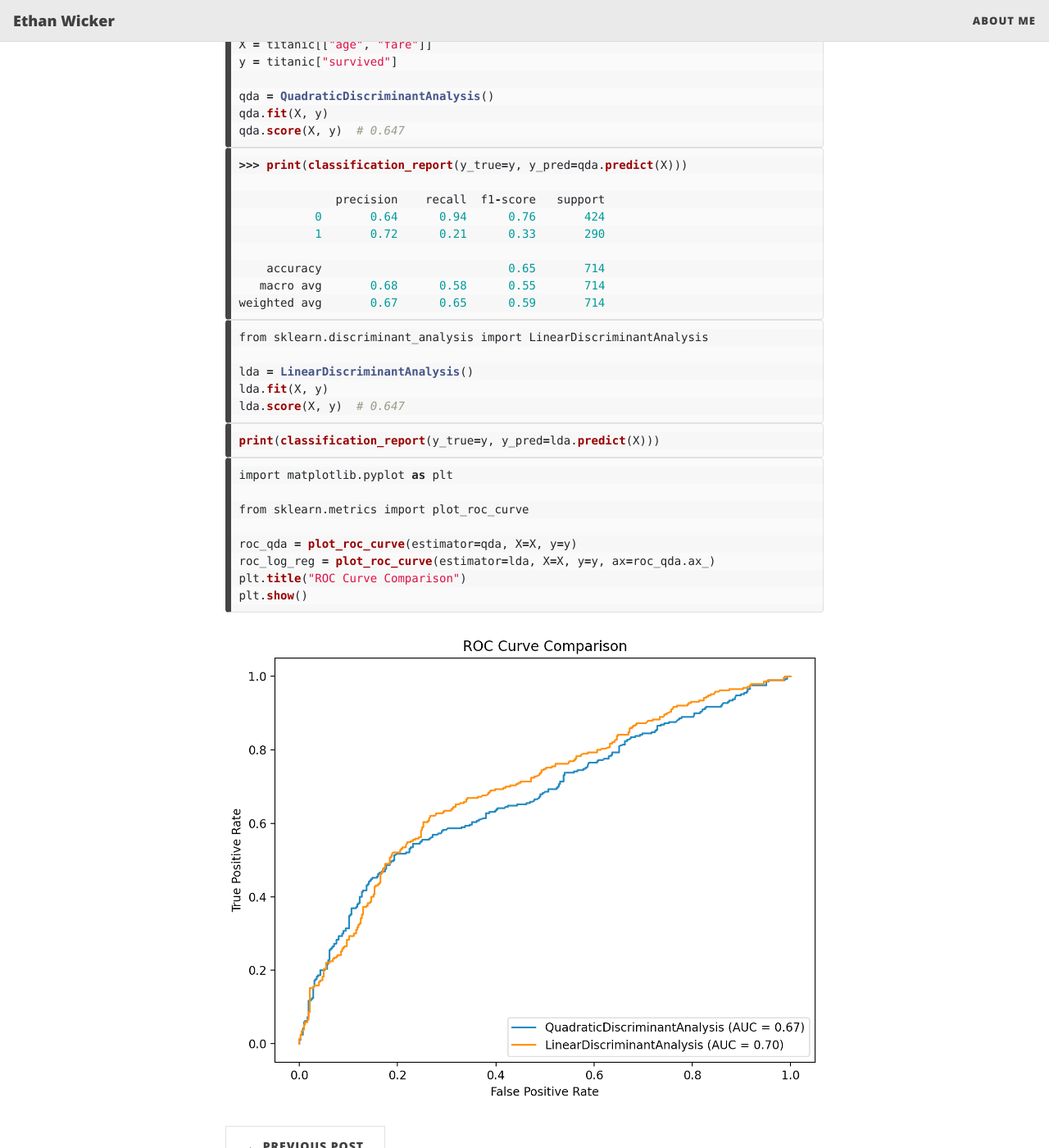
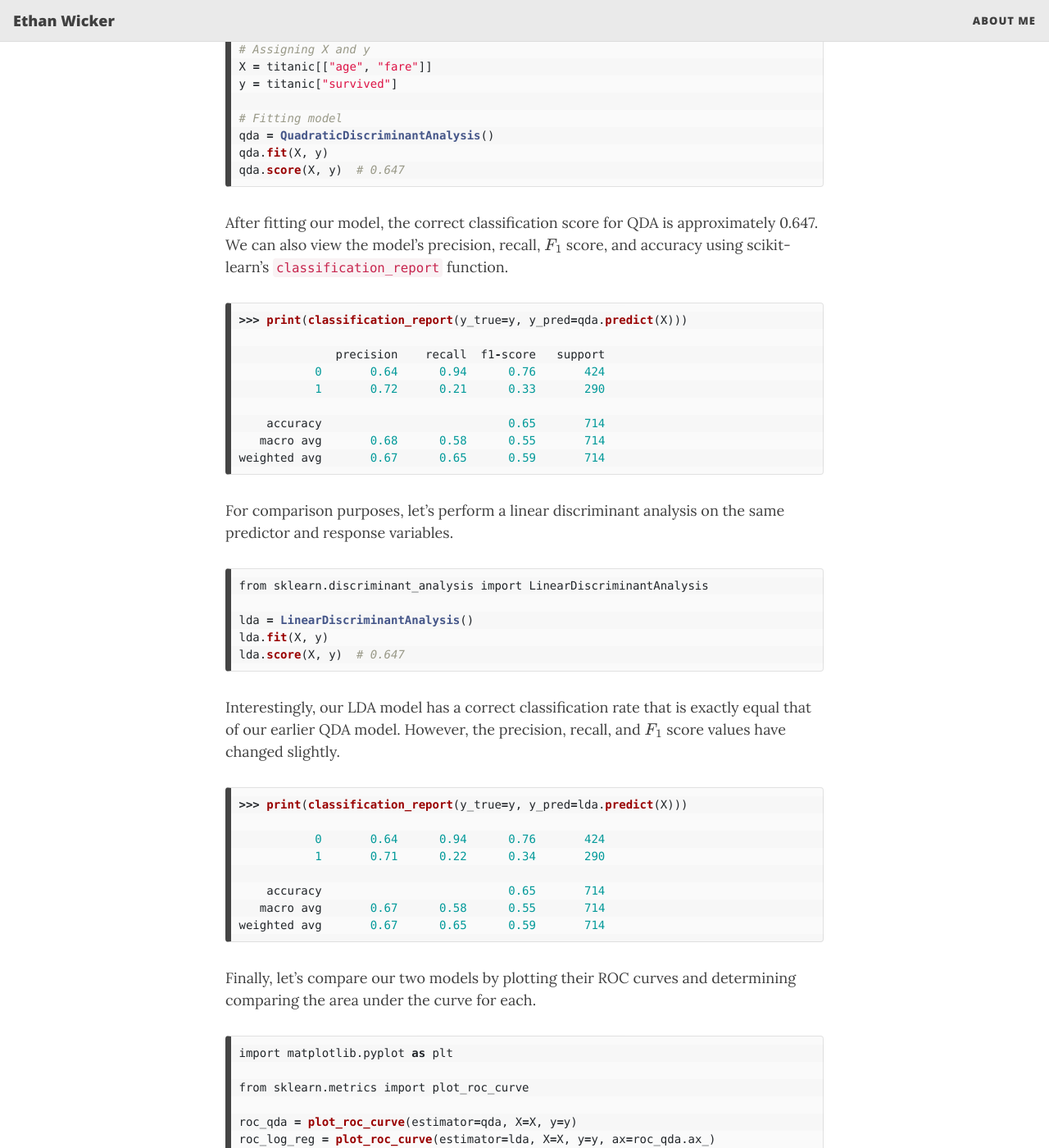
Before and after one commit to ethanwicker/ethanwicker.github.io, a Jekyll site: the page built from _posts/2021-02-10-quadratic-discriminant-analysis-001.md, in a window 1280 px wide and 1400 px high, scrolled down 3165 px. Shown: the whole window at 82% size. Built offline with Jekyll 4.4.1, drawn with Linux system fonts in a browser that asks for light colours; nearby versions of some CDN libraries; formulas are drawn with MathJax 3; some of the changed text lies outside the part shown.

Commit message:
Updating post

````diff
--- a/_posts/2021-02-10-quadratic-discriminant-analysis-001.md
+++ b/_posts/2021-02-10-quadratic-discriminant-analysis-001.md
@@ -46,20 +46,24 @@ In the left-hand panel, we see that the black dotted LDA decision boundary appro
 
 ### A scikit-learn Example
 
-More details coming soon...
+Next, let's explore using scikit-learn to perform quadratic discriminant analysis on our `titanic` dataset.
 
 ```python
 import pandas as pd
-
 from sklearn.discriminant_analysis import QuadraticDiscriminantAnalysis
 
+# Assigning X and y
 X = titanic[["age", "fare"]]
 y = titanic["survived"]
 
+# Fitting model
 qda = QuadraticDiscriminantAnalysis()
 qda.fit(X, y)
 qda.score(X, y)  # 0.647
 ```
+
+After fitting our model, the correct classification score for QDA is approximately 0.647.  We can also view the model's precision, recall, $F_1$ score, and accuracy using scikit-learn's `classification_report` function.
+
 
 ```python
 >>> print(classification_report(y_true=y, y_pred=qda.predict(X)))
@@ -73,6 +77,8 @@ qda.score(X, y)  # 0.647
 weighted avg       0.67      0.65      0.59       714
 ```
 
+For comparison purposes, let's perform a linear discriminant analysis on the same predictor and response variables.
+
 ```python
 from sklearn.discriminant_analysis import LinearDiscriminantAnalysis
 
@@ -81,9 +87,20 @@ lda.fit(X, y)
 lda.score(X, y)  # 0.647
 ```
 
+Interestingly, our LDA model has a correct classification rate that is exactly equal that of our earlier QDA model.  However, the precision, recall, and $F_1$ score values have changed slightly.
+
 ```python
-print(classification_report(y_true=y, y_pred=lda.predict(X)))
+>>> print(classification_report(y_true=y, y_pred=lda.predict(X)))
+
+           0       0.64      0.94      0.76       424
+           1       0.71      0.22      0.34       290
+
+    accuracy                           0.65       714
+   macro avg       0.67      0.58      0.55       714
+weighted avg       0.67      0.65      0.59       714
 ```
+
+Finally, let's compare our two models by plotting their ROC curves and determining comparing the area under the curve for each.
 
 ```python
 import matplotlib.pyplot as plt
@@ -97,3 +114,5 @@ plt.show()
 ```
 
 ![2021-02-10-quadratic-discriminant-analysis-001-fig-2.png](/assets/img/2021-02-10-quadratic-discriminant-analysis-001-fig-2.png){: .mx-auto.d-block :}
+
+From above, we see that the AUC value for our LDA model is slightly higher than that of our QDA model, indicating the LDA model is a better performing classifier, at least on our training data.
````
